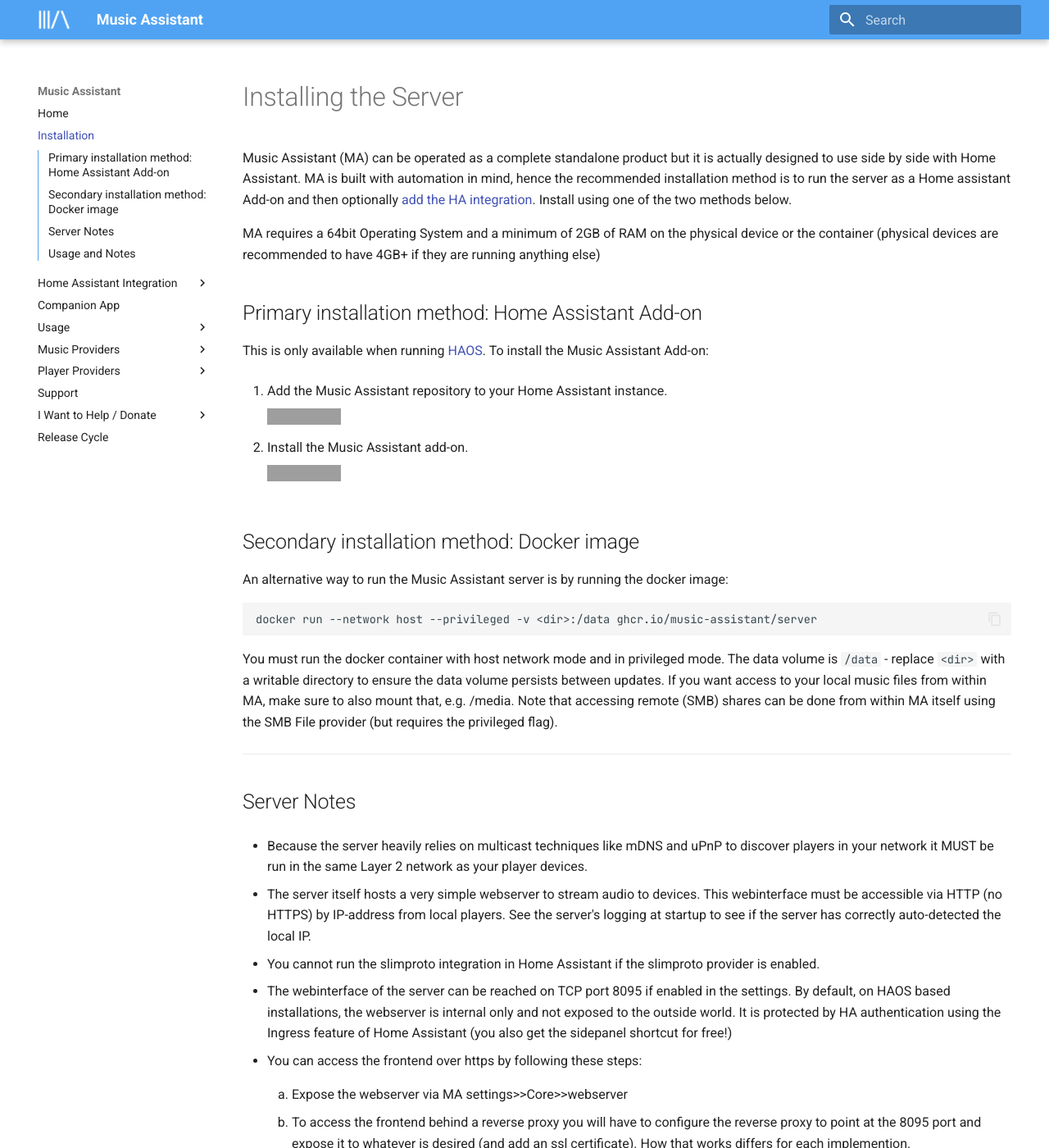
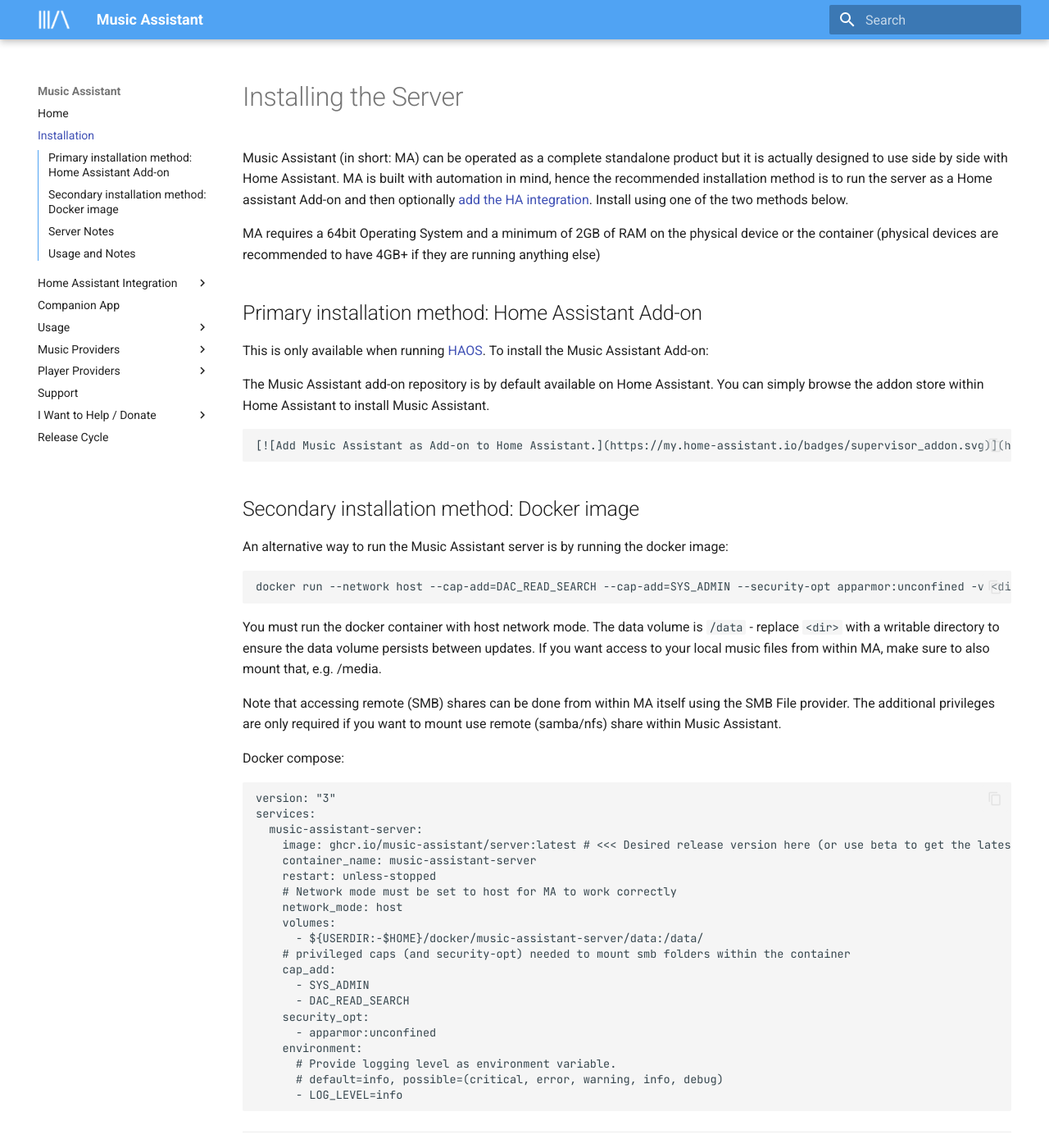
Before and after one commit to pwbriggs/music-assistant.github.io, an MkDocs documentation site: the page built from docs/installation.md, in a window 1280 px wide and 1400 px high. Shown: the whole window at 82% size. Built offline with MkDocs 1.6.1 and Material for MkDocs 9.7.7, drawn with Linux system fonts in a browser that asks for light colours; grey boxes are pictures that could not be loaded.

Commit message:
Update installation notes for docker install

````diff
--- a/docs/installation.md
+++ b/docs/installation.md
@@ -5,7 +5,7 @@
 
 # Installing the Server
 
-Music Assistant (MA) can be operated as a complete standalone product but it is actually designed to use side by side with Home Assistant. MA is built with automation in mind, hence the recommended installation method is to run the server as a Home assistant Add-on and then optionally [add the HA integration](https://music-assistant.io/integration/installation/). Install using one of the two methods below.
+Music Assistant (in short: MA) can be operated as a complete standalone product but it is actually designed to use side by side with Home Assistant. MA is built with automation in mind, hence the recommended installation method is to run the server as a Home assistant Add-on and then optionally [add the HA integration](https://music-assistant.io/integration/installation/). Install using one of the two methods below.
 
 
 MA requires a 64bit Operating System and a minimum of 2GB of RAM on the physical device or the container (physical devices are recommended to have 4GB+ if they are running anything else)
@@ -14,25 +14,50 @@
 
 This is only available when running [HAOS](https://developers.home-assistant.io/docs/operating-system/). To install the Music Assistant Add-on:
 
-1. Add the Music Assistant repository to your Home Assistant instance.
-
-    [![Open your Home Assistant instance and show the add add-on repository dialog with a specific repository URL pre-filled.](https://my.home-assistant.io/badges/supervisor_add_addon_repository.svg)](https://my.home-assistant.io/redirect/supervisor_add_addon_repository/?repository_url=https%3A%2F%2Fgithub.com%2Fmusic-assistant%2Fhome-assistant-addon)
-
-2. Install the Music Assistant add-on.
+The Music Assistant add-on repository is by default available on Home Assistant.
+You can simply browse the addon store within Home Assistant to install Music Assistant.
 
     [![Add Music Assistant as Add-on to Home Assistant.](https://my.home-assistant.io/badges/supervisor_addon.svg)](https://my.home-assistant.io/redirect/supervisor_addon/?addon=d5369777_music_assistant&repository_url=https%3A%2F%2Fgithub.com%2Fmusic-assistant%2Fhome-assistant-addon)
+
 
 ## Secondary installation method: Docker image
 
 An alternative way to run the Music Assistant server is by running the docker image:
 
 ```
-docker run --network host --privileged -v <dir>:/data ghcr.io/music-assistant/server
+docker run --network host --cap-add=DAC_READ_SEARCH --cap-add=SYS_ADMIN --security-opt apparmor:unconfined -v <dir>:/data ghcr.io/music-assistant/server
 ```
 
-You must run the docker container with host network mode and in privileged mode. The data volume is `/data` - replace `<dir>` with a writable directory to ensure the data volume persists between updates.
-If you want access to your local music files from within MA, make sure to also mount that, e.g. /media.
-Note that accessing remote (SMB) shares can be done from within MA itself using the SMB File provider (but requires the privileged flag).
+You must run the docker container with host network mode. The data volume is `/data` - replace `<dir>` with a writable directory to ensure the data volume persists between updates. If you want access to your local music files from within MA, make sure to also mount that, e.g. /media.
+
+Note that accessing remote (SMB) shares can be done from within MA itself using the SMB File provider.
+The additional privileges are only required if you want to mount use remote (samba/nfs) share within Music Assistant.
+
+Docker compose:
+
+```
+version: "3"
+services:
+  music-assistant-server:
+    image: ghcr.io/music-assistant/server:latest # <<< Desired release version here (or use beta to get the latest beta version)
+    container_name: music-assistant-server
+    restart: unless-stopped
+    # Network mode must be set to host for MA to work correctly
+    network_mode: host
+    volumes:
+      - ${USERDIR:-$HOME}/docker/music-assistant-server/data:/data/
+    # privileged caps (and security-opt) needed to mount smb folders within the container
+    cap_add:
+      - SYS_ADMIN
+      - DAC_READ_SEARCH
+    security_opt:
+      - apparmor:unconfined
+    environment:
+      # Provide logging level as environment variable.
+      # default=info, possible=(critical, error, warning, info, debug)
+      - LOG_LEVEL=info
+
+```
 
 ____________
 
````
